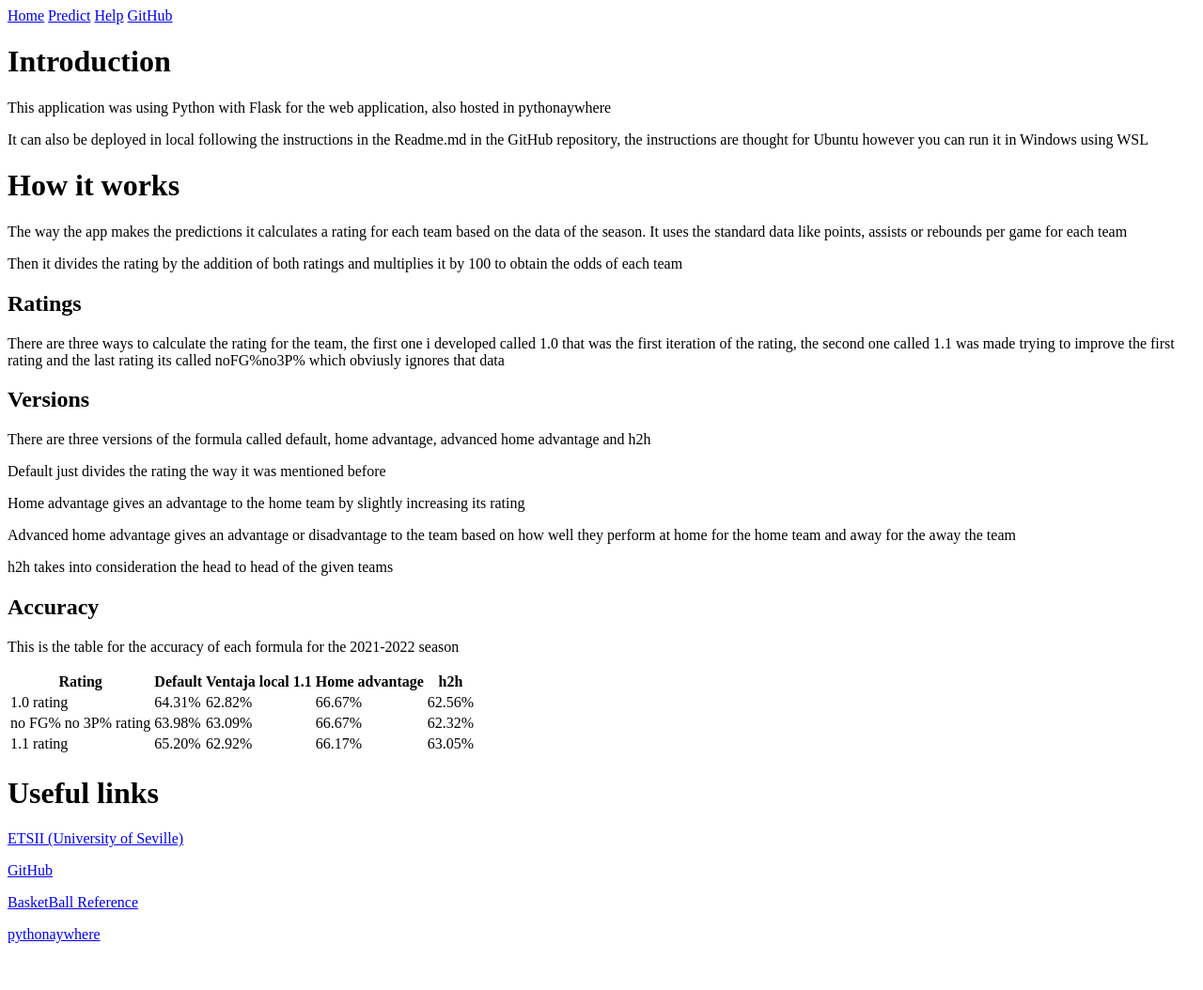
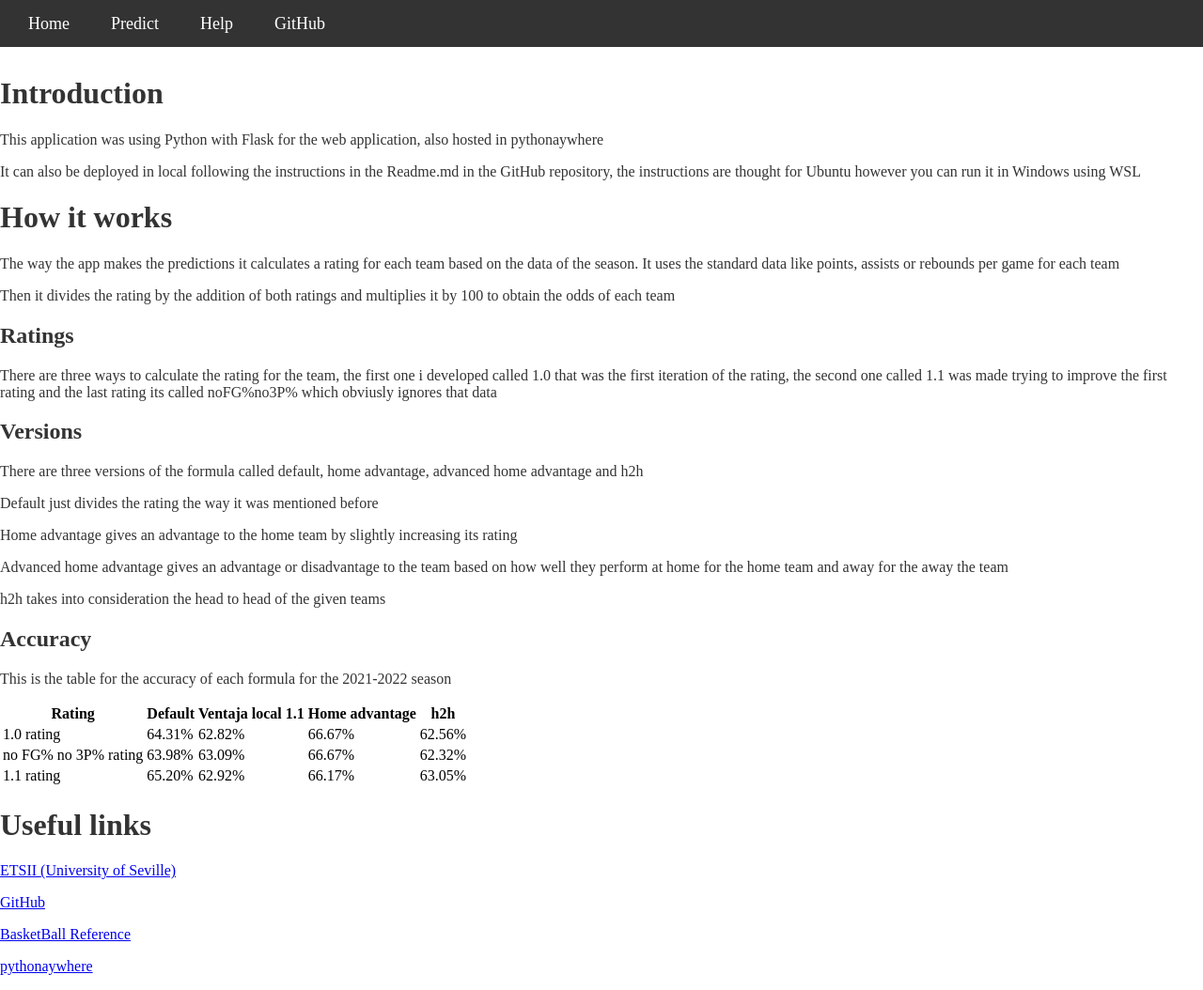
Before and after one commit to josmarsan24/game_predictor, a Flask app: page /help in a window 1280 px wide. Shown: the whole page at 94% size. Before the commit the page ends 1020 px from the top, so only its background shows below. Run offline with Flask 3, Linux system fonts and the light colour scheme.

Commit message:
añado el menu a la vista de help

```diff
--- a/templates/help.html
+++ b/templates/help.html
@@ -1,17 +1,95 @@
 <!DOCTYPE html>
 <html>
 <head>
+  <meta name="viewport" content="width=device-width, initial-scale=1">
   <title>BASKTEBALL GAME PREDICTOR</title>
 </head>
 
+<style>
+  header {
+    background-color: #333;
+    color: #fff;
+    height: 50px;
+    line-height: 50px;
+    width: 100%;
+    position: fixed;
+    top: 0;
+    left: 0;
+    z-index: 999;
+    text-align: center;
+  }
+
+  body {
+      margin: 0;
+      padding-top: 60px;
+    }
+
+  nav {
+      float: left;
+    }
+
+  ul {
+      list-style: none;
+      margin: 0;
+      padding: 0;
+    }
+
+  li {
+      display: inline-block;
+      margin-left: 20px;
+    }
+
+    .link-1 {
+      color: #fff;
+      text-decoration: none;
+      font-size: 18px;
+      padding: 0 10px;
+    }
+
+    .link-1:hover {
+      background-color: #555;
+    }
+
+    div {
+      background-color: white;
+    }
+
+  @media (max-width: 768px) {
+      li {
+        display: inline-block;
+        margin: 10px;
+      }
+    }
+
+    h1 {
+      color: #333;
+      text-align: left;
+    }
+
+    h2 {
+      color: #333;
+      text-align: left;
+    }
+
+    p {
+      color: #333;
+      text-align: left;
+    }
+
+</style>
+
 <body>
 
-  <div class="topnav">
-    <a href="/">Home</a>
-    <a href="/predict">Predict</a>
-    <a href="/help">Help</a>
-    <a href="https://github.com/josmarsan24/game_predictor">GitHub</a>
-  </div>
+  <header>
+    <nav>
+      <ul>
+        <li><a href="/" class="link-1">Home</a></li>
+        <li><a href="/predict" class="link-1">Predict</a></li>
+        <li><a href="/help" class="link-1">Help</a></li>
+        <li><a href="https://github.com/josmarsan24/game_predictor" class="link-1">GitHub</a></li>
+      </ul>
+    </nav>
+  </header>
 
 <h1>Introduction</h1>
 <p>This application was using Python with Flask for the web application, also hosted in pythonaywhere</p>
@@ -70,10 +148,10 @@
 </table>
 
 <h1>Useful links</h1>
-<p><a href="https://www.informatica.us.es/">ETSII (University of Seville)</a></p>
-<p><a href="https://github.com/josmarsan24/game_predictor">GitHub</a></p>
-<p><a href="https://www.basketball-reference.com/">BasketBall Reference</a></p>
-<p><a href="https://www.pythonanywhere.com/">pythonaywhere</a></p>
+<p><a href="https://www.informatica.us.es/" class="link-2">ETSII (University of Seville)</a></p>
+<p><a href="https://github.com/josmarsan24/game_predictor" class="link-2">GitHub</a></p>
+<p><a href="https://www.basketball-reference.com/" class="link-2">BasketBall Reference</a></p>
+<p><a href="https://www.pythonanywhere.com/" class="link-2">pythonaywhere</a></p>
 
 
 </body>
```
